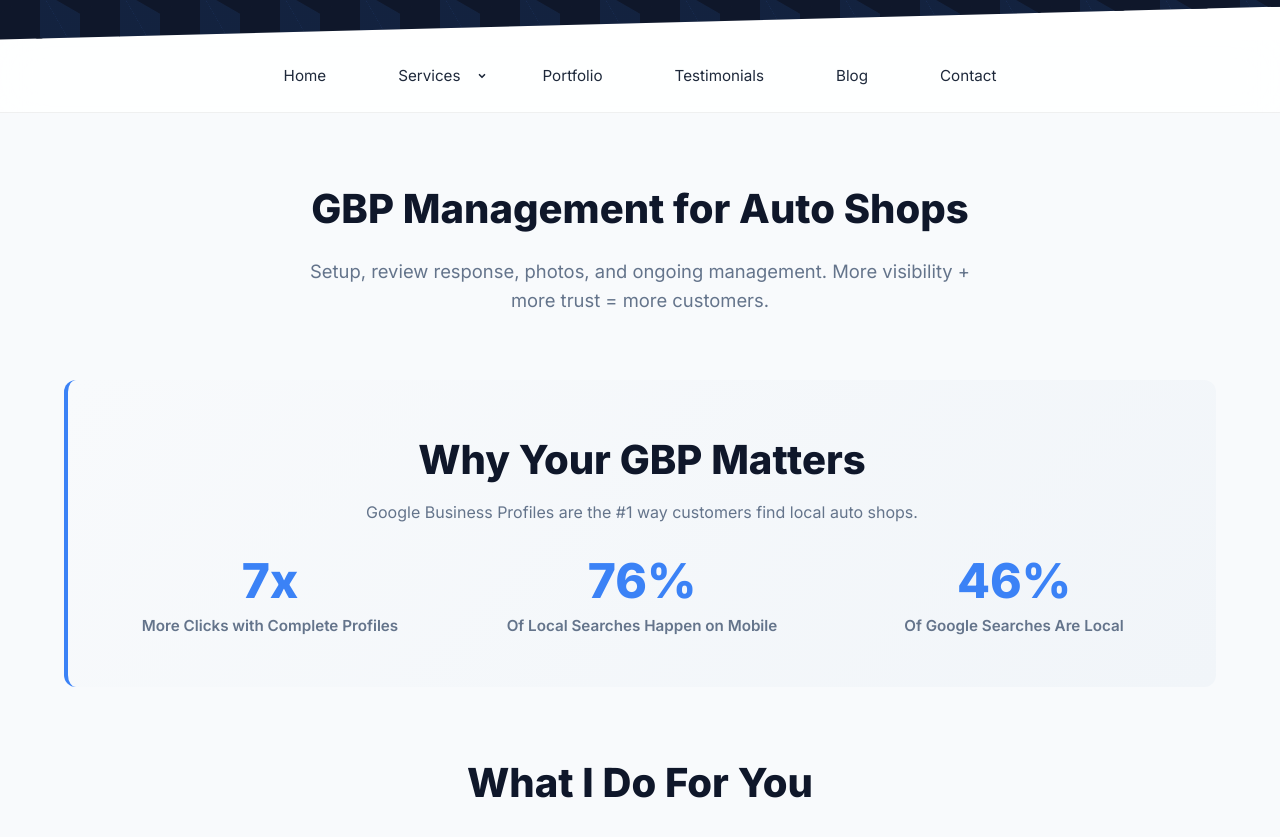
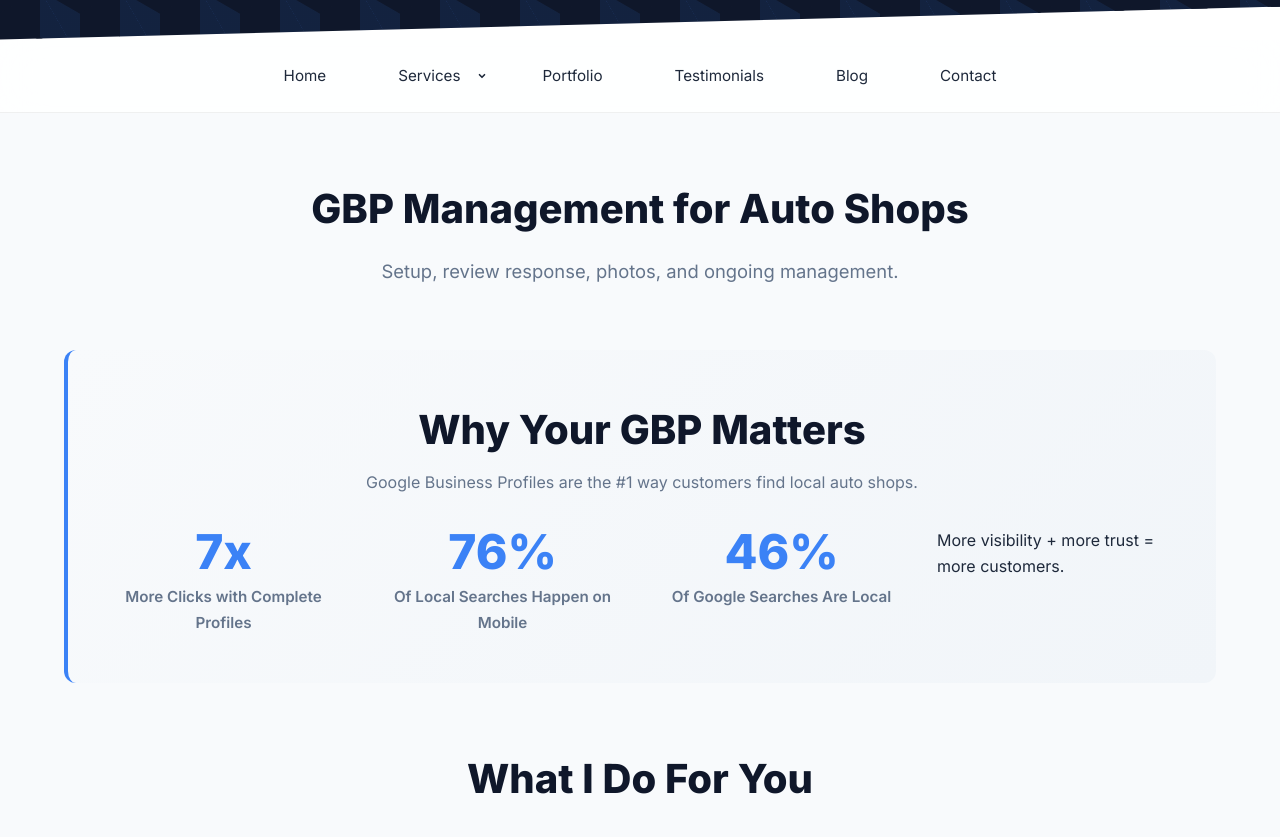
Before and after one commit to JamesBrownR/MeetingSurge, a Jekyll site: the page built from services/gbp-management/index.html, in a window 1280 px wide and 900 px high, scrolled down 290 px. Shown: the top 837 px of the window. Built offline with Jekyll 4.4.1, drawn with Linux system fonts in a browser that asks for light colours.

Commit message:
Update index.html

```diff
--- a/services/gbp-management/index.html
+++ b/services/gbp-management/index.html
@@ -227,7 +227,7 @@
 
 
   <h2>GBP Management for Auto Shops</h2>
-  <p class="intro-text">Setup, review response, photos, and ongoing management. More visibility + more trust = more customers.</p>
+  <p class="intro-text">Setup, review response, photos, and ongoing management.</p>
 
 
 
```
Also changed, not shown: other parts of services/gbp-management/index.html (+1 -0 lines).
